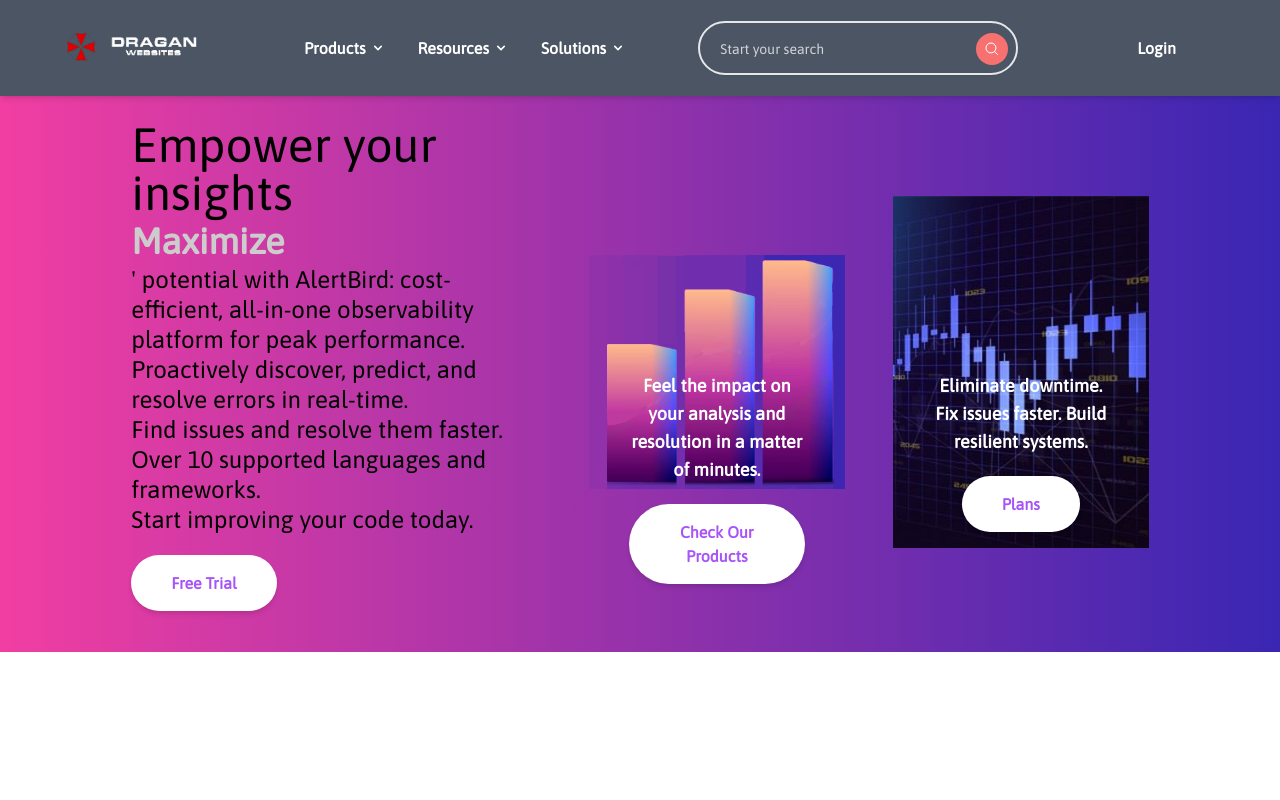
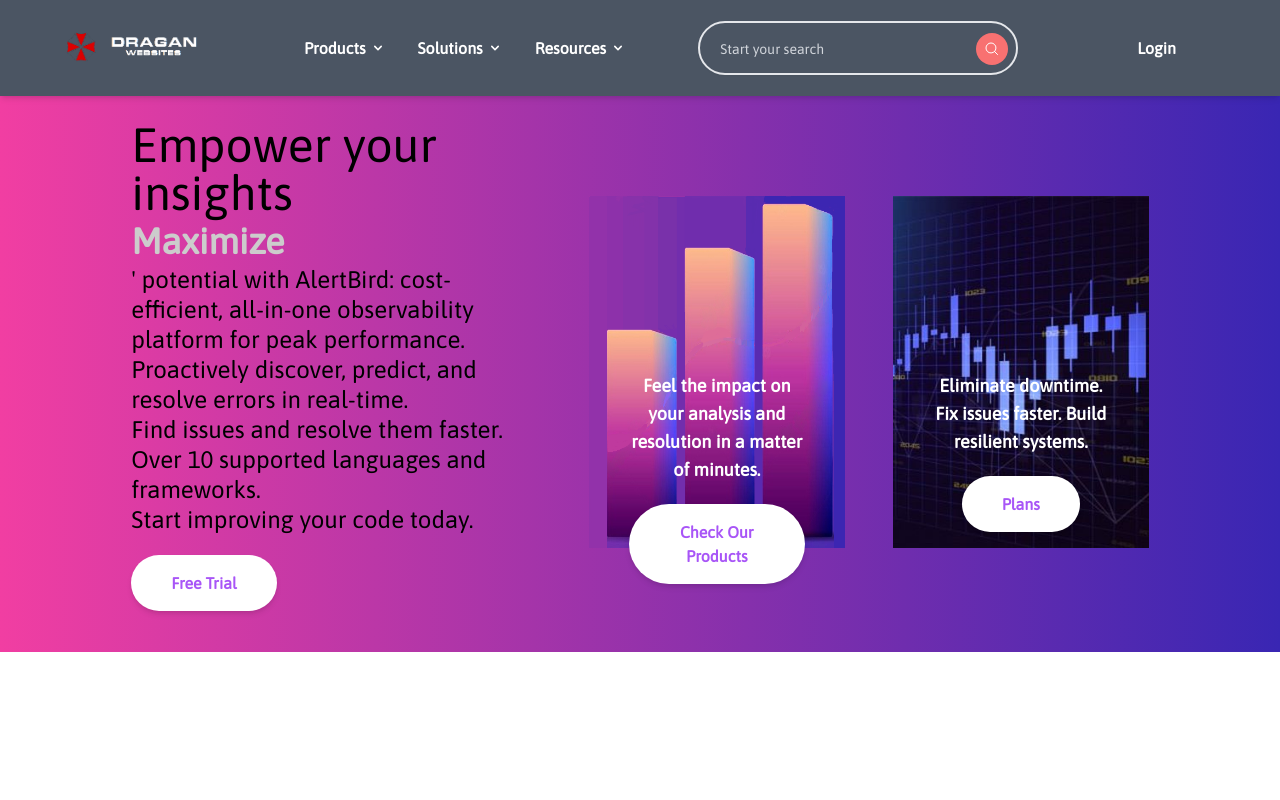
Before and after one commit to dragan717080/DataMonitoringApp, a Next.js app: page / in a window 1280 px wide. Shown: the top 800 px of the page. Built offline with nearby package versions, Linux system fonts and the light colour scheme; no server answers.

Commit message:
adding display name properties to navbar menu items prop components

```diff
--- a/app/(site)/components/Banner.tsx
+++ b/app/(site)/components/Banner.tsx
@@ -50,7 +50,7 @@
         </button>
       </div>
       <div className="relative h-[22rem] w-[20%] xl:w-[25%] 2xl:w-[30%]">
-        <Image layout='fill' src='/assets/images/bar-chart.png' objectFit='contain' alt='Banner Image' />
+        <Image layout='fill' src='/assets/images/bar-chart.png' alt='Banner Image' />
         <div className='absolute top-1/2 w-full text-center px-10 semibold'>
           <p className='text-sm sm:text-lg text-white'>Feel the impact on your analysis and resolution in a matter of minutes.</p>
           <button className='text-purple-500 bg-white px-10 py-4 shadow-md rounded-full bold my-3 hover:shadow-xl active:scale-90 transition duration-150 mt-5'>
@@ -58,7 +58,7 @@
           </button>
         </div>
       </div>
-      <div className="relative h-[22rem] w-[30%] xl:w-[25%]">
+      <div className="relative h-[22rem] w-[20%] xl:w-[25%] 2xl:w-[30%]">
         <Image layout='fill' src='/assets/images/chart-1.png' objectFit='cover' alt='Banner Image' />
         <div className='absolute top-1/2 w-full text-center px-10 semibold'>
           <p className='text-sm sm:text-lg text-white'>Eliminate downtime. Fix issues faster. Build resilient systems.</p>
--- a/app/(site)/components/NavbarMenuItem.tsx
+++ b/app/(site)/components/NavbarMenuItem.tsx
@@ -27,6 +27,8 @@
 
   const navbarPortalStyling = getNavbarPortalStyling();
   //console.log('navbarPortalStyling', navbarPortalStyling)
+  if (!ComponentToRender.displayName)
+    ComponentToRender.displayName = 'Add display name to this component';
 
   return (
     <div ref={navbarMenuItemRef} className="relative">
@@ -42,7 +44,7 @@
         }}
       >
         <div className="group row-v space-x-1 hover:text-red-400">
-          <h2 className='font-semibold'>{ComponentToRender.name.split("Toolbar")[0]}</h2>
+          <h2 className='font-semibold'>{ComponentToRender.displayName.split("Toolbar")[0]}</h2>
           <div className="w-4 h-4 transform transition-transform duration-300 group-hover:rotate-180 group-hover:text-red-400">
             <ArrowIcon />
           </div>
--- a/app/(site)/components/navbar-toolbars/ProductsToolbar.tsx
+++ b/app/(site)/components/navbar-toolbars/ProductsToolbar.tsx
@@ -6,4 +6,6 @@
   )
 }
 
+ProductsToolbar.displayName = 'ProductsToolbar';
+
 export default ProductsToolbar;
--- a/app/(site)/components/navbar-toolbars/ResourcesToolbar.tsx
+++ b/app/(site)/components/navbar-toolbars/ResourcesToolbar.tsx
@@ -1,9 +1,11 @@
 import { FC } from 'react';
 
-const SolutionsToolbar: FC = () => {
+const ResourcesToolbar: FC = () => {
   return (
-    <div>SolutionsToolbar</div>
+    <div>ResourcesToolbar</div>
   )
 }
 
-export default SolutionsToolbar;
+ResourcesToolbar.displayName = 'ResourcesToolbar';
+
+export default ResourcesToolbar;
--- a/app/(site)/components/navbar-toolbars/SolutionsToolbar.tsx
+++ b/app/(site)/components/navbar-toolbars/SolutionsToolbar.tsx
@@ -1,9 +1,11 @@
 import { FC } from 'react';
 
-const ResourcesToolbar: FC = () => {
+const SolutionsToolbar: FC = () => {
   return (
-    <div>ResourcesToolbar</div>
+    <div>SolutionsToolbar</div>
   )
 }
 
-export default ResourcesToolbar;
+SolutionsToolbar.displayName = 'SolutionsToolbar';
+
+export default SolutionsToolbar;
```
